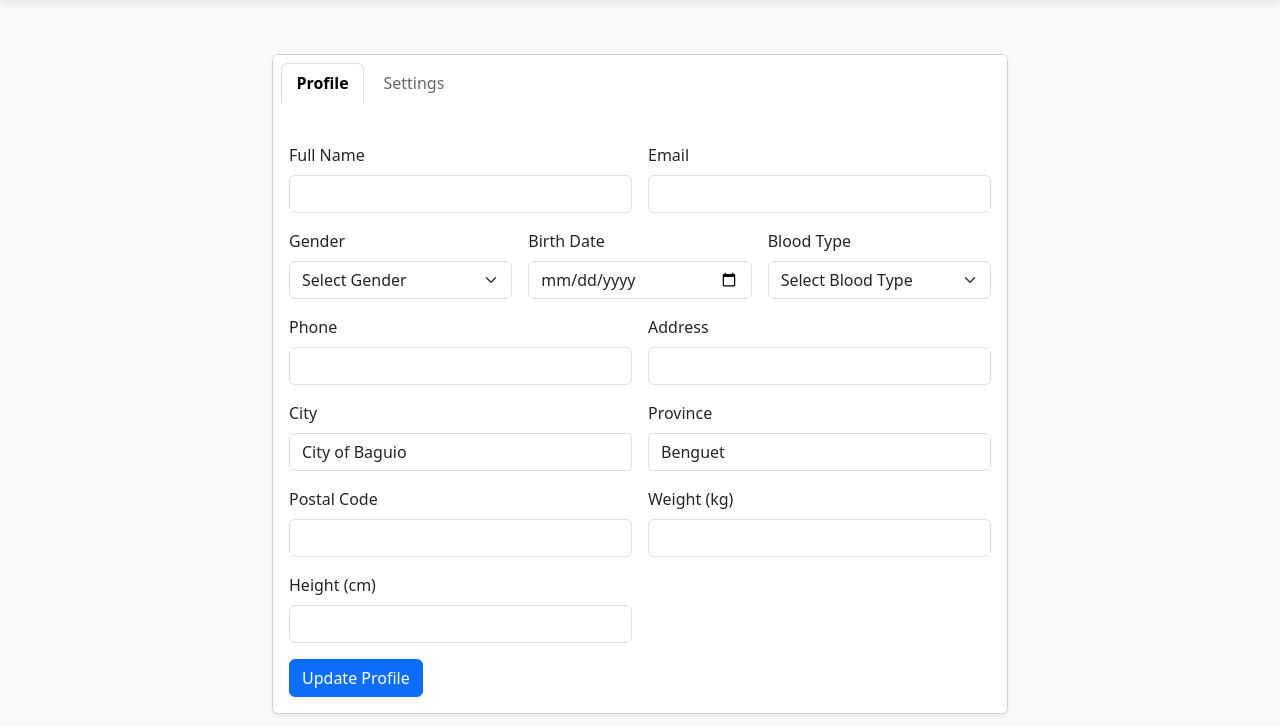
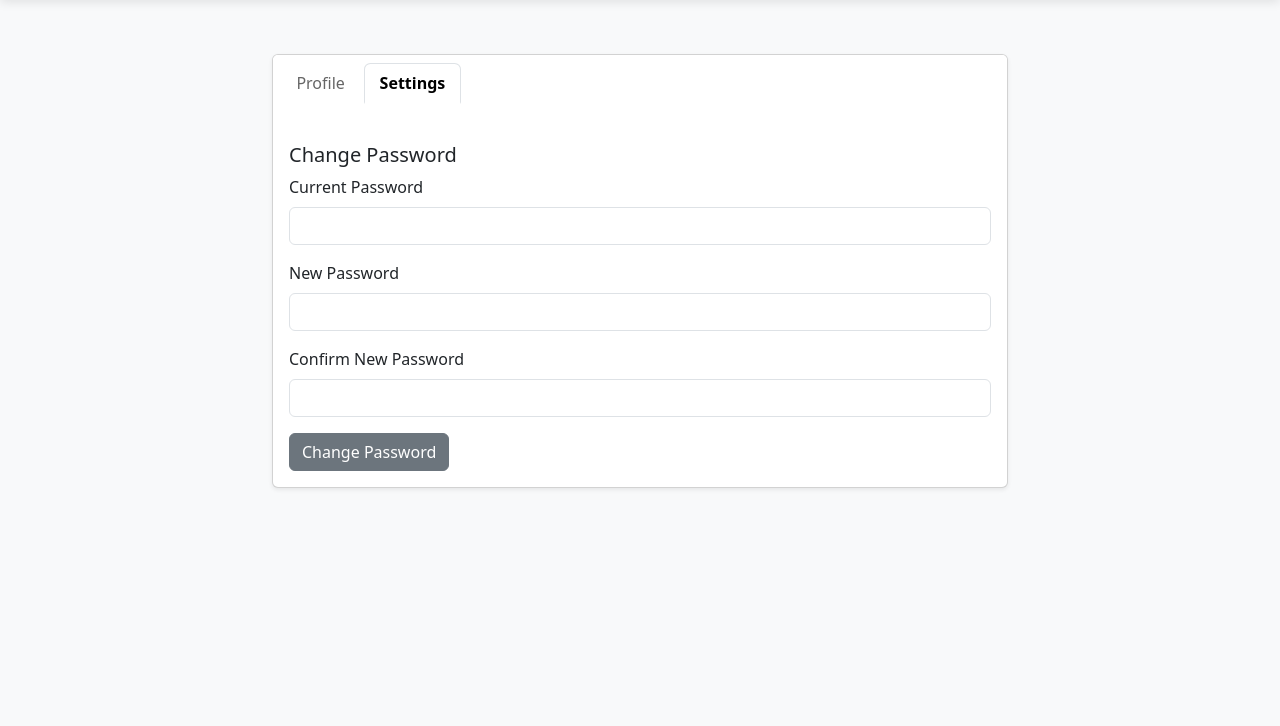
Before and after one commit to BloodDonationBaguio/blood-donation-pwa, a PHP site: page /blood-donation-pwa/profile.php?tab=settings in a window 1280 px wide. Shown: the part 74-800 px from the top of the page. Run offline with PHP 8.4, Linux system fonts and the light colour scheme; a user stored in the database is signed in; tables that the repository leaves empty hold one stand-in row (values such as "Sample post"); data that the repository does not hold is empty.

Commit message:
Navbar: add Settings link in dropdown; Profile: respect ?tab=settings to default to Settings tab

```diff
--- a/navbar.php
+++ b/navbar.php
@@ -69,6 +69,7 @@ if ($user_id) {
           <div id="userDropdown" class="dropdown-menu" aria-labelledby="userDropdownToggle" role="menu">
             <a href="dashboard.php" class="dropdown-item" role="menuitem">History</a>
             <a href="profile.php" class="dropdown-item" role="menuitem">Profile</a>
+            <a href="profile.php?tab=settings" class="dropdown-item" role="menuitem">Settings</a>
             <hr class="dropdown-divider">
             <?php
               $isAdmin = isset($_SESSION['admin_logged_in']) && $_SESSION['admin_logged_in'] === true;
--- a/profile.php
+++ b/profile.php
@@ -145,10 +145,17 @@ try {
         $stmt->execute([$user_id]);
         $tmp = $stmt->fetch(PDO::FETCH_ASSOC);
         if (is_array($tmp)) { $user = $tmp; }
-    } catch (Throwable $e2) {
+} catch (Throwable $e2) {
         error_log('Profile select error: ' . $e->getMessage());
         $user = [];
     }
+}
+
+// Determine which tab should be active based on query parameter
+$activeTab = 'profile';
+if (isset($_GET['tab'])) {
+    $tab = strtolower(trim($_GET['tab']));
+    if ($tab === 'settings') { $activeTab = 'settings'; }
 }
 ?>
 <!DOCTYPE html>
@@ -175,10 +182,10 @@ try {
                 <div class="card-header p-2">
                     <ul class="nav nav-tabs" id="profileTabs" role="tablist">
                         <li class="nav-item" role="presentation">
-                            <button class="nav-link active" id="profile-tab" data-bs-toggle="tab" data-bs-target="#profile" type="button" role="tab" aria-controls="profile" aria-selected="true">Profile</button>
+                            <button class="nav-link <?= $activeTab === 'profile' ? 'active' : '' ?>" id="profile-tab" data-bs-toggle="tab" data-bs-target="#profile" type="button" role="tab" aria-controls="profile" aria-selected="<?= $activeTab === 'profile' ? 'true' : 'false' ?>">Profile</button>
                         </li>
                         <li class="nav-item" role="presentation">
-                            <button class="nav-link" id="settings-tab" data-bs-toggle="tab" data-bs-target="#settings" type="button" role="tab" aria-controls="settings" aria-selected="false">Settings</button>
+                            <button class="nav-link <?= $activeTab === 'settings' ? 'active' : '' ?>" id="settings-tab" data-bs-toggle="tab" data-bs-target="#settings" type="button" role="tab" aria-controls="settings" aria-selected="<?= $activeTab === 'settings' ? 'true' : 'false' ?>">Settings</button>
                         </li>
                     </ul>
                 </div>
@@ -189,7 +196,7 @@ try {
 
                     <div class="tab-content" id="profileTabsContent">
                         <!-- Profile Tab -->
-                        <div class="tab-pane fade show active" id="profile" role="tabpanel" aria-labelledby="profile-tab">
+                        <div class="tab-pane fade <?= $activeTab === 'profile' ? 'show active' : '' ?>" id="profile" role="tabpanel" aria-labelledby="profile-tab">
                             <form method="POST">
                                 <div class="row g-3">
                                     <div class="col-md-6">
@@ -270,7 +277,7 @@ try {
                         </div>
 
                         <!-- Settings Tab -->
-                        <div class="tab-pane fade" id="settings" role="tabpanel" aria-labelledby="settings-tab">
+                        <div class="tab-pane fade <?= $activeTab === 'settings' ? 'show active' : '' ?>" id="settings" role="tabpanel" aria-labelledby="settings-tab">
                             <h5>Change Password</h5>
                             <form method="POST">
                                 <div class="mb-3">
```
